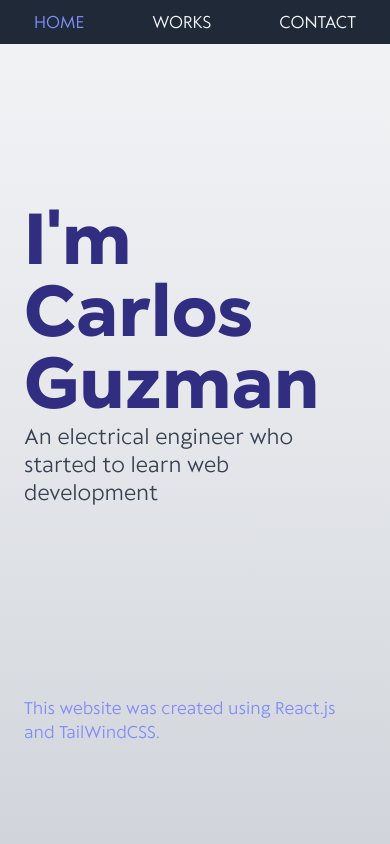
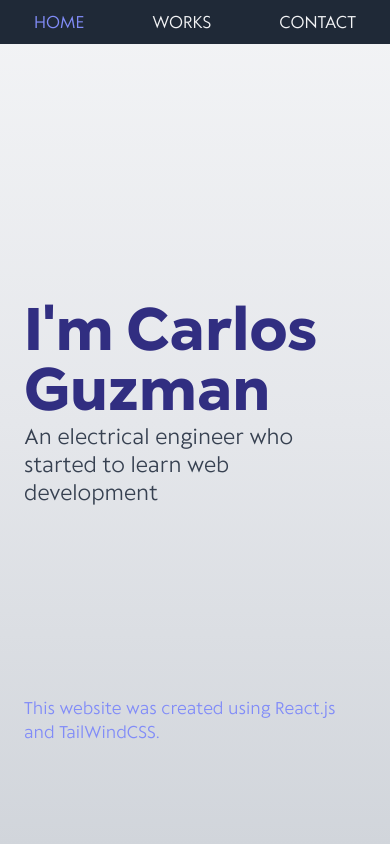
Before and after one commit to guztrillo/guztrillo.github.io, a React (Create React App) app: page / in a window 390 px wide. Shown: the top 844 px of the page. Built offline with nearby package versions, Linux system fonts and the light colour scheme.

Commit message:
text-size changed

```diff
--- a/src/components/Header.js
+++ b/src/components/Header.js
@@ -4,7 +4,7 @@ export default class Header extends Component {
      render() {
           return (
                <header id="welcome-section" className="h-screen flex flex-col px-6 md:px-0 sm:items-center sm:text-center bg-gradient-to-b from-coolGray-100 via-coolGray-200 to-coolGray-300">
-                    <h1 className="h-1/2 text-7xl sm:text-8xl font-gogh text-indigo-900 flex items-end">I'm Carlos Guzman</h1>
+                    <h1 className="h-1/2 text-6xl md:text-7xl lg:text-8xl font-gogh text-indigo-900 flex items-end">I'm Carlos Guzman</h1>
                     <div className="h-1/2 text-xl text-coolGray-700 flex flex-col">
                          <p className="h-3/5">An electrical engineer who started to learn web development</p>
                          <p className='h-2/5 text-base text-indigo-400 flex items-center sm:justify-center pb-20 sm:pb-0'>This website was created using React.js and TailWindCSS.</p>
```
Also changed, not shown: 1 other file (tests, documents, lock files or other folders).
